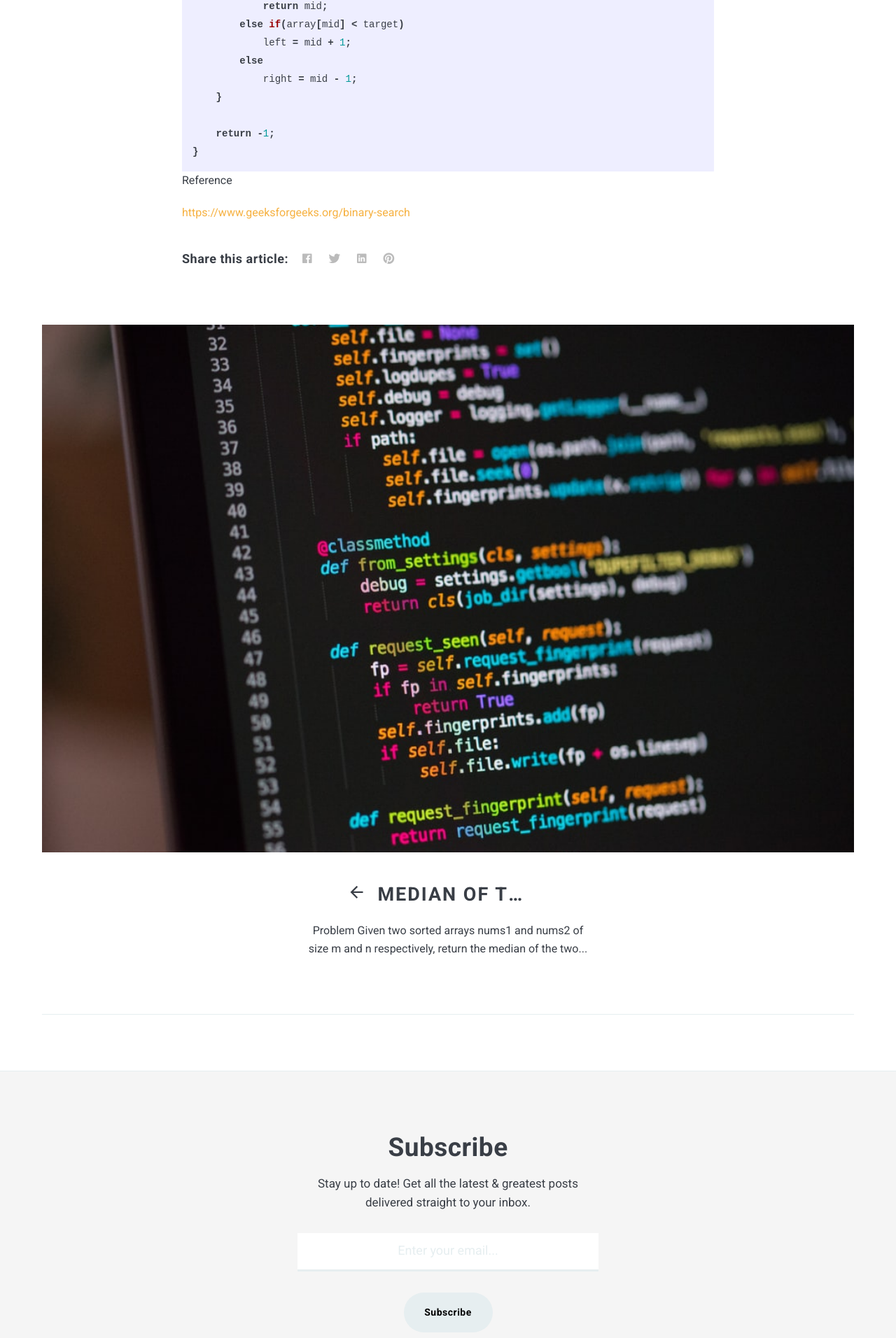
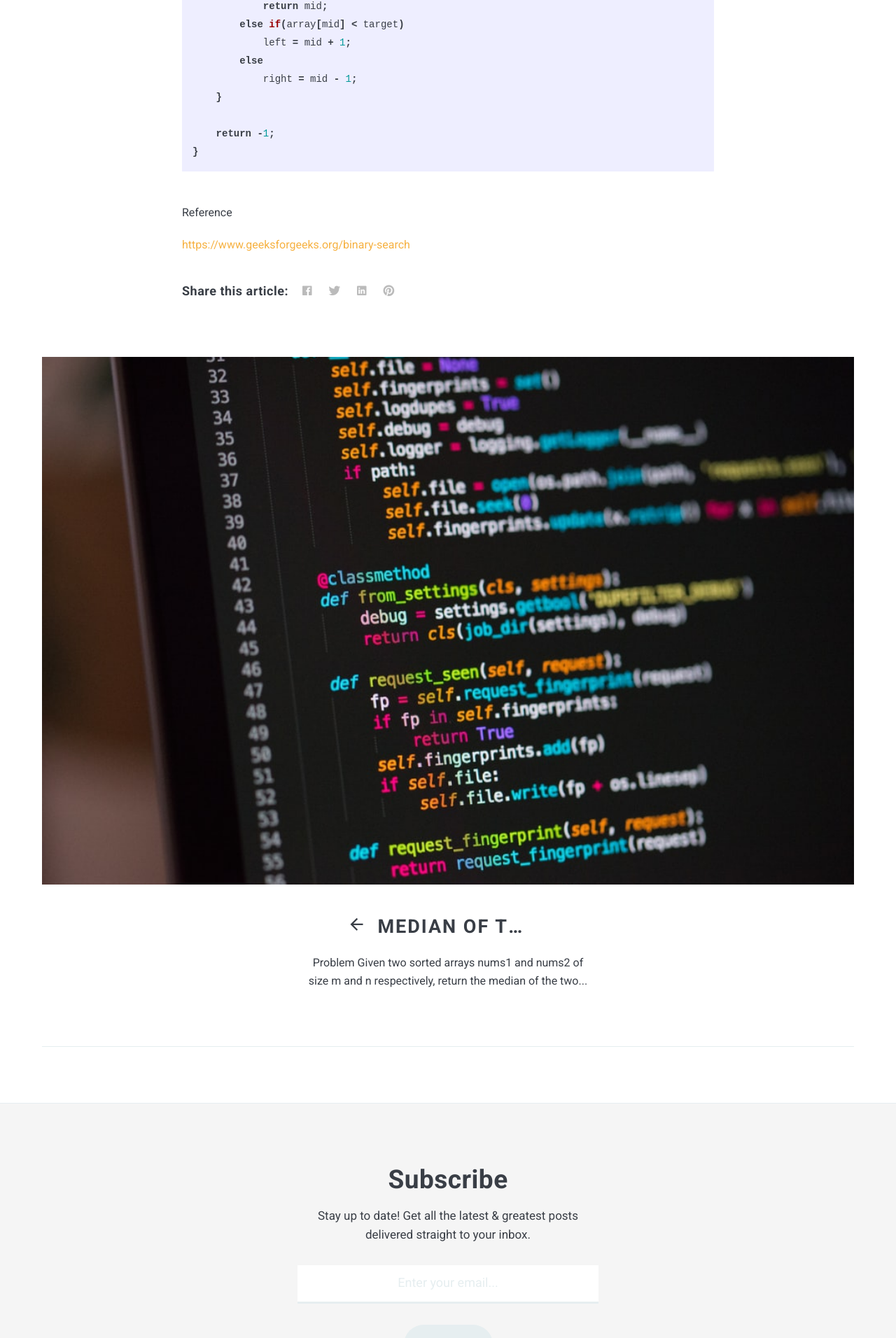
Before and after one commit to XiangXu/ywjxx, a Jekyll site: the page built from _posts/2020-09-21-Algorithm-Binary-Search-1.markdown, in a window 1280 px wide. Shown: the part 3101-5013 px from the top of the page at 70% size. Built offline with Jekyll 4.4.1, drawn with Linux system fonts in a browser that asks for light colours; nearby versions of some CDN libraries; comment, search, counter and statistics services are not loaded.

Commit message:
add line break

````diff
--- a/_posts/2020-09-21-Algorithm-Binary-Search-1.markdown
+++ b/_posts/2020-09-21-Algorithm-Binary-Search-1.markdown
@@ -78,6 +78,9 @@ private int iterativeBinarySearch(int[] array, int target)
 }
 ```
 
+<!-- Line breaks -->
+<br />
+
 Reference
 
 <https://www.geeksforgeeks.org/binary-search>
````
